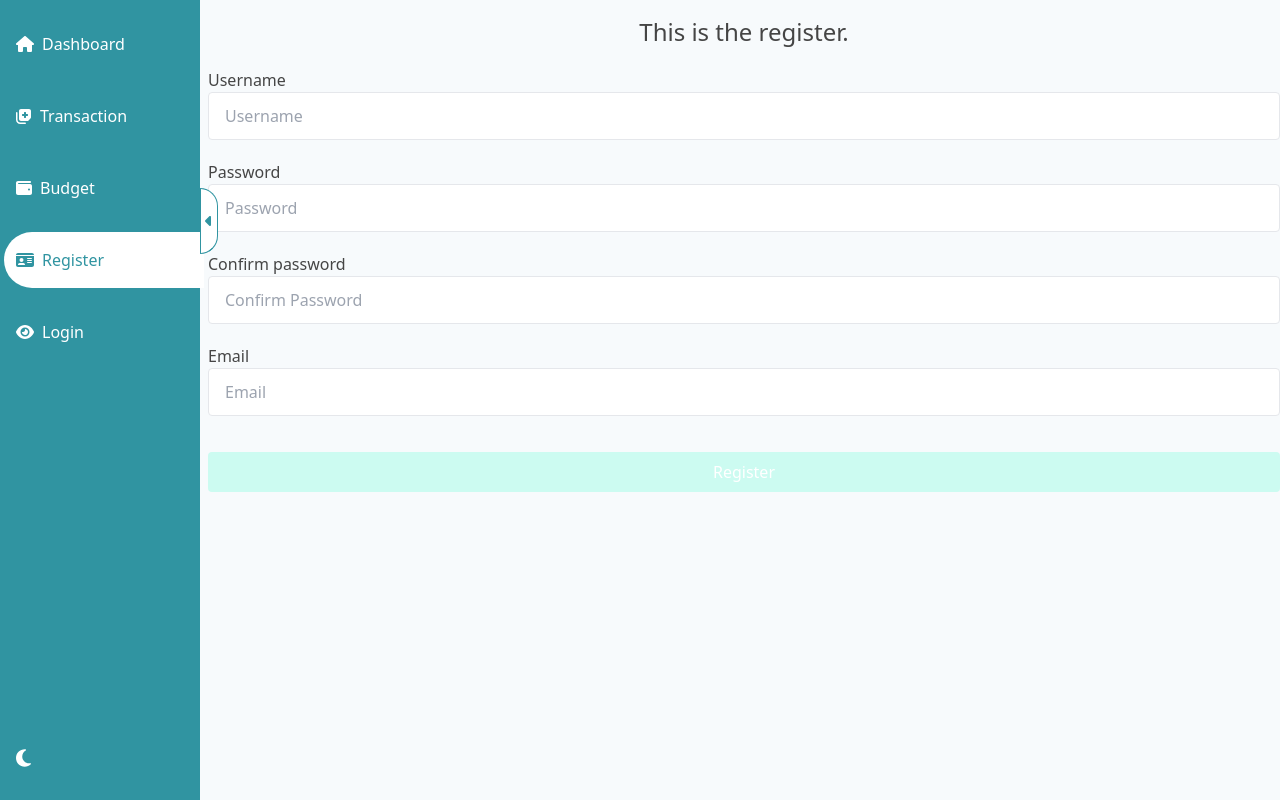
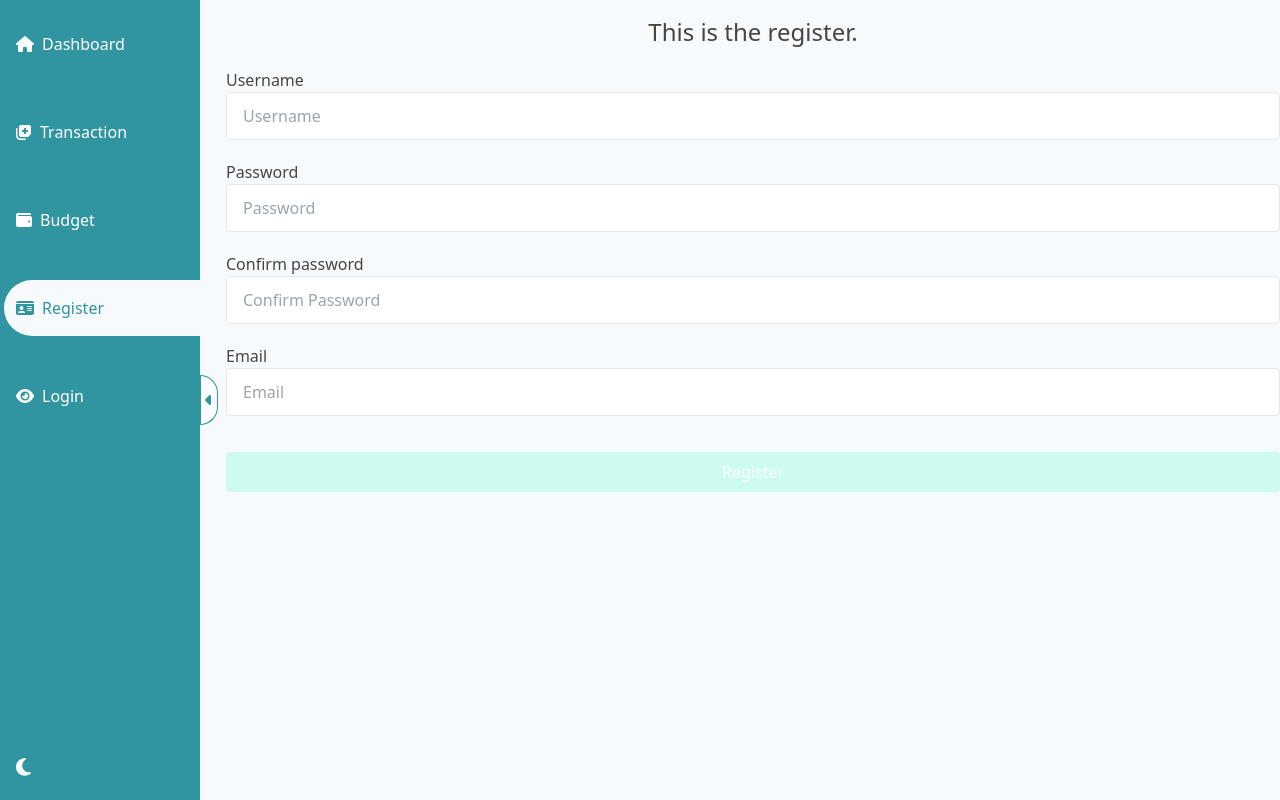
Before and after one commit to New-BaseGroup/FrontEnd, a Vue app: page /register in a window 1280 px wide. Built offline with nearby package versions, Linux system fonts and the light colour scheme.

Commit message:
fix styling + active link color

```diff
--- a/src/App.vue
+++ b/src/App.vue
@@ -1,14 +1,11 @@
 <template>
-
   <div class="body-color content-wrapper" :class="store.state.toggle">
     <div class="container flex space-x-2 h-screen w-max">
-      <div class="bg-background-primary content-wrapper">
-        <SideBar class="bg-background-primary" />
+      <div class="content-wrapper">
+        <SideBar />
       </div>
 
-      <div
-        class="item w-screen h-auto bg-background-secondary text-textcolor-content content-wrapper"
-      >
+      <div class="item w-screen h-auto text-textcolor-content content-wrapper">
         <router-view />
       </div>
     </div>
--- a/src/assets/tailwind.css
+++ b/src/assets/tailwind.css
@@ -5,23 +5,21 @@
 @tailwind utilities;
 
 @layer components {
-
   .base-card {
     @apply rounded;
   }
   .sideBardNavigation {
-    @apply flex w-full cursor-pointer items-center rounded-l-full pl-3 transition duration-300 ease-in-out ml-1  py-4 my-4   hover:bg-background-hover hover:text-textcolor-text active:scale-110;
+    @apply flex w-full  cursor-pointer items-center rounded-l-full pl-3 transition duration-300 ease-in-out ml-1  py-4 my-4   hover:bg-background-hover hover:text-textcolor-text active:scale-110;
   }
   .sideBarNavigationActive {
-    @apply flex  w-full cursor-pointer items-center rounded-l-full pl-3 transition duration-300 ease-in-out ml-1  py-4 my-4   bg-white text-[#3094a1] active:scale-110;
+    @apply flex  w-full cursor-pointer items-center rounded-l-full pl-3 transition duration-300 ease-in-out ml-1  py-4 my-4   bg-background-secondary text-textcolor-active active:scale-110;
   }
   .sideBarButton {
-    @apply absolute top-1/2 left-[100%] mb-auto px-1 py-5  my-auto rounded-r-full hover:text-white hover:bg-[#3094a1] border-[#3094a1] bg-white  text-[#3094a1] border active:scale-110;
+    @apply px-1 py-3  my-auto rounded-r-full hover:text-white hover:bg-[#3094a1] border-[#3094a1] bg-white text-[#3094a1] border active:scale-110;
   }
 
-
   .toggle {
-    @apply flex w-full text-textcolor-text  cursor-pointer items-center  pl-3 transition duration-300 ease-in-out ml-1  py-4 my-4;
+    @apply w-full text-textcolor-text  cursor-pointer items-center  pl-3 transition duration-300 ease-in-out ml-1 mt-auto py-4 my-1;
   }
 }
 
@@ -31,6 +29,8 @@
   --bg-background-ternary: #e2e8f0;
   --bg-background-hover: #f7fafc;
   --text-content: #454545;
+  --text-background: #3094a1;
+  --text-active: #3094a1;
 }
 
 .dark-theme {
@@ -39,6 +39,8 @@
   --bg-background-ternary: #c3c3c3;
   --bg-background-hover: #102c44;
   --text-content: #d6d3d3;
+  --text-background: #a9d712;
+  --text-active: #a9d712;
 }
 
 .body-color {
--- a/src/components/UI/SideBar.vue
+++ b/src/components/UI/SideBar.vue
@@ -1,7 +1,7 @@
 <template>
-  <div class="flex flex-row relative">
+  <div class="flex flex-row h-full">
     <div
-      class="transition-all h-full duration-300 flex-col justify-between text-white"
+      class="transition-all bg-background-primary overflow-clip h-full duration-300 flex flex-col text-white"
       :class="{ 'w-[200px]': expanded, 'w-[50px]': !expanded }"
     >
       <RouterLink
@@ -18,10 +18,11 @@
           {{ item.title }}
         </span>
       </RouterLink>
-      <div>
-        <ThemeToggle class="fixed bottom-0 w-2 toggle" />
+      <div class="toggle">
+        <ThemeToggle />
       </div>
     </div>
+
     <button @click="expand" class="sideBarButton">
       <font-awesome-icon
         :icon="expanded === true ? 'caret-left' : 'caret-right'"
--- a/tailwind.config.js
+++ b/tailwind.config.js
@@ -24,6 +24,7 @@ module.exports = {
       textcolor: {
         text: "var(--text-background)",
         content: "var(--text-content)",
+        active: "var(--text-active)",
       },
 
       inherit: colors.inherit,
```
